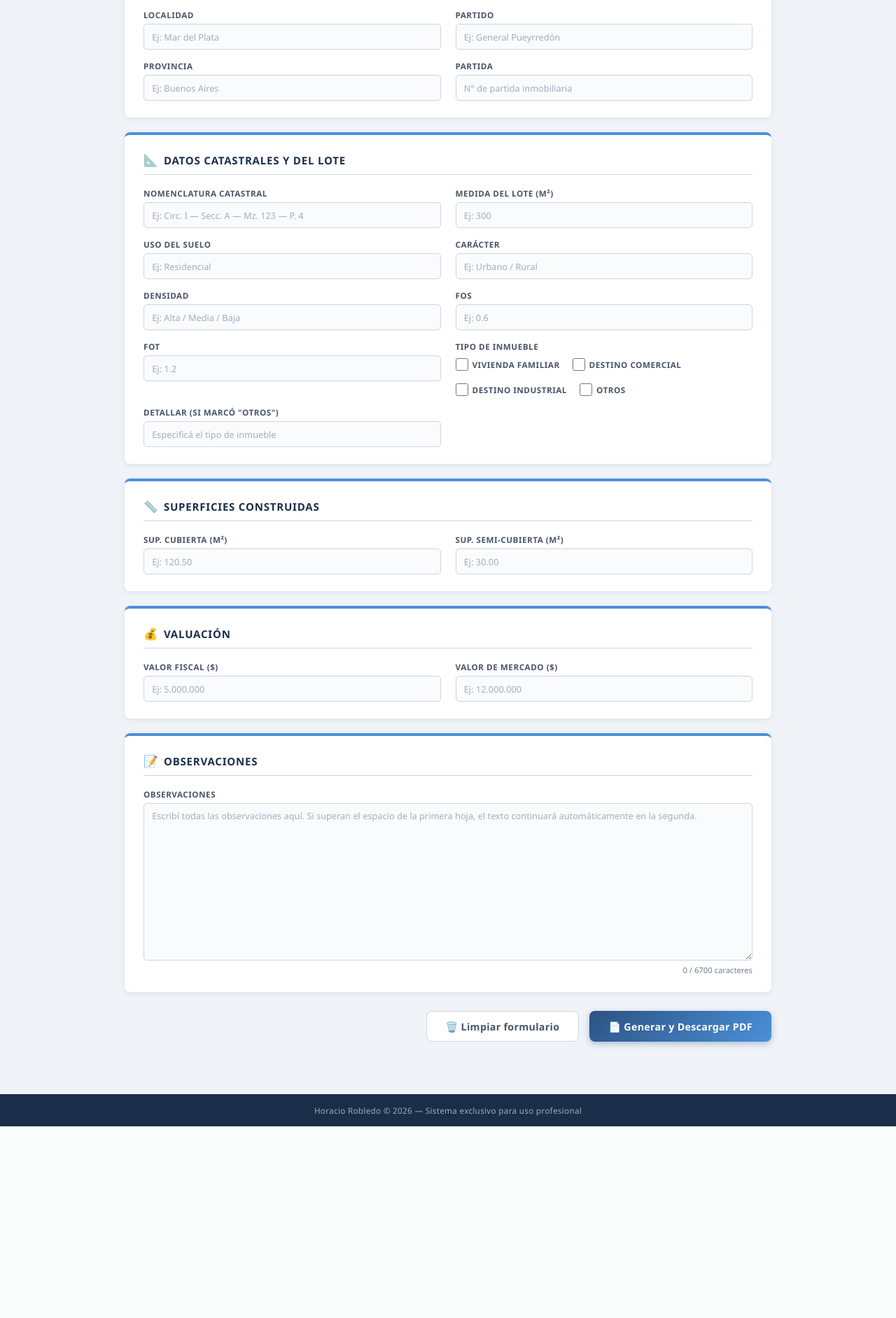
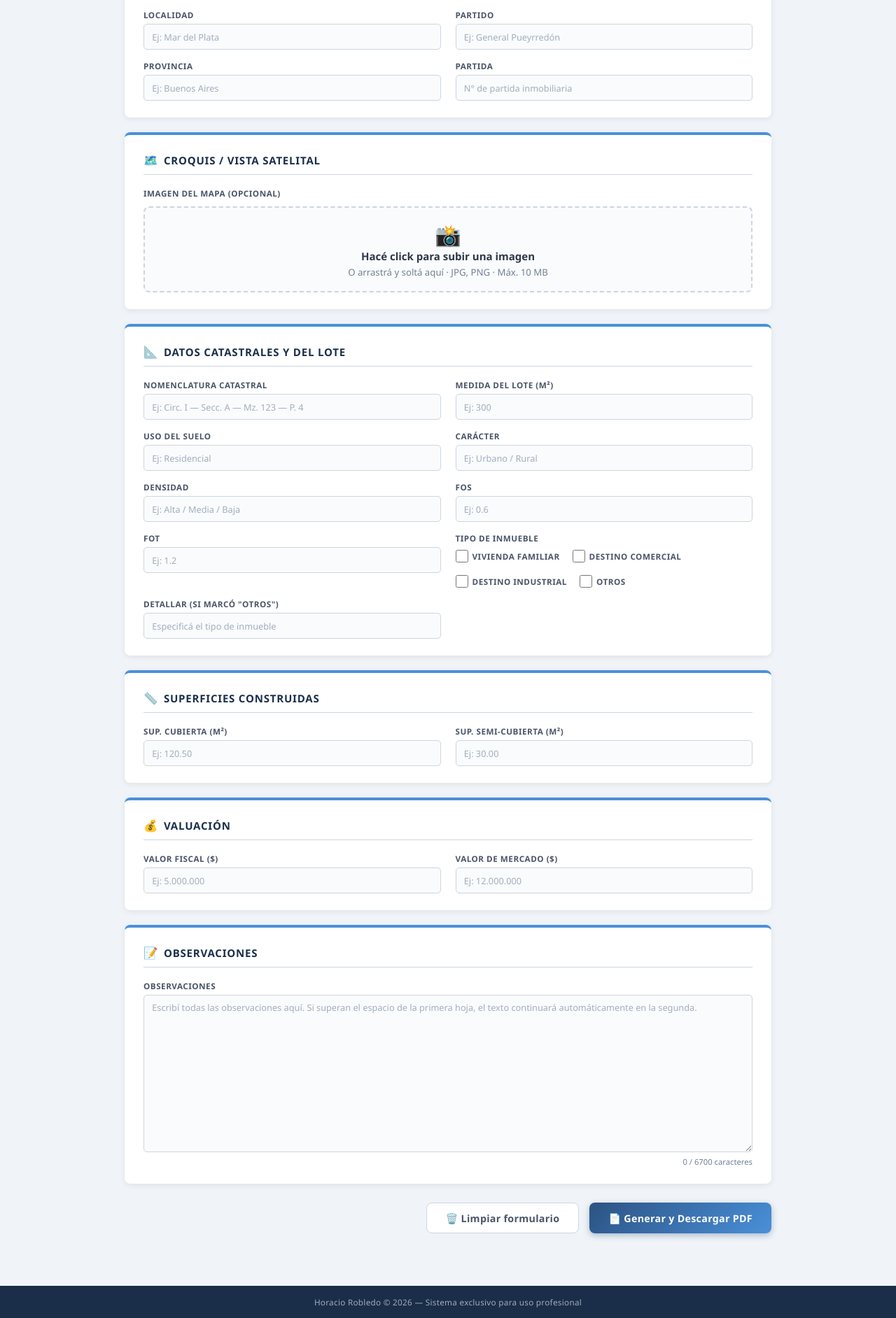
Before and after one commit to brandevs/TasadorWeb, a Flask app: page / in a window 1280 px wide. Shown: the part 733-2617 px from the top of the page at 70% size. Before the commit the page ends 2343 px from the top, so only its background shows below. Run offline with Flask 3, Linux system fonts and the light colour scheme.

Commit message:
prueba de implementacion de vista satelital

```diff
--- a/app.py
+++ b/app.py
@@ -7,10 +7,10 @@ import io
 from datetime import datetime
 from flask import Flask, render_template, request, send_file
 from pypdf import PdfReader, PdfWriter
-from pypdf.generic import BooleanObject, NameObject
+from pypdf.generic import BooleanObject, NameObject, NameObject as PDF_Name
 from reportlab.pdfgen import canvas
 from reportlab.lib.pagesizes import A4
-from reportlab.lib.utils import simpleSplit
+from reportlab.lib.utils import simpleSplit, ImageReader
 
 app = Flask(__name__)
 
@@ -48,6 +48,15 @@ CAMPOS_MAP = {
     "detallar_otros":   "topmostSubform[0].Page1[0].detallar[0]",
 }
 
+# Checkboxes: nombre en el form -> nombre del campo en el PDF
+CHECKBOXES = {
+    "VF": "topmostSubform[0].Page1[0].VF[0]",
+    "DC": "topmostSubform[0].Page1[0].DC[0]",
+    "DI": "topmostSubform[0].Page1[0].DI[0]",
+    "OT": "topmostSubform[0].Page1[0].OT[0]",
+}
+
+# Overlay descripcion
 X_INICIO     = 54
 Y_INICIO     = 162
 Y_FIN        = 38
@@ -57,6 +66,12 @@ INTERLINEADO = 10
 X_H2         = 44
 Y_H2_INICIO  = 775
 Y_H2_FIN     = 295
+
+# Coordenadas grilla croquis
+MAPA_X      = 120
+MAPA_Y      = 468
+MAPA_ANCHO  = 350
+MAPA_ALTO   = 108
 
 
 def generar_overlay_descripcion(descripcion):
@@ -101,6 +116,78 @@ def generar_overlay_descripcion(descripcion):
     return packet
 
 
+def generar_overlay_mapa(img_bytes):
+    """
+    Escala la imagen para que entre completa dentro de la grilla
+    manteniendo proporciones (contain), con fondo blanco si sobra espacio.
+    """
+    from PIL import Image
+
+    # Tamaño del canvas en pixeles a 150 dpi
+    px_ancho = int(MAPA_ANCHO * 150 / 72)
+    px_alto  = int(MAPA_ALTO  * 150 / 72)
+
+    # Abrir imagen original
+    img = Image.open(io.BytesIO(img_bytes)).convert("RGB")
+    img_w, img_h = img.size
+
+    # Escalar manteniendo proporcion para que entre completa (contain)
+    escala = min(px_ancho / img_w, px_alto / img_h)
+    nuevo_ancho = int(img_w * escala)
+    nuevo_alto  = int(img_h * escala)
+    img = img.resize((nuevo_ancho, nuevo_alto), Image.LANCZOS)
+
+    # Crear canvas blanco y pegar la imagen centrada
+    canvas_img = Image.new("RGB", (px_ancho, px_alto), (255, 255, 255))
+    offset_x = (px_ancho - nuevo_ancho) // 2
+    offset_y = (px_alto  - nuevo_alto)  // 2
+    canvas_img.paste(img, (offset_x, offset_y))
+
+    # Guardar como PNG en memoria
+    buf = io.BytesIO()
+    canvas_img.save(buf, format="PNG")
+    buf.seek(0)
+
+    # Insertar en el canvas PDF
+    packet = io.BytesIO()
+    can = canvas.Canvas(packet, pagesize=A4)
+    img_reader = ImageReader(buf)
+    can.drawImage(
+        img_reader,
+        MAPA_X, MAPA_Y,
+        width=MAPA_ANCHO, height=MAPA_ALTO,
+        preserveAspectRatio=False,
+    )
+    can.save()
+    packet.seek(0)
+    return packet
+
+
+def marcar_checkboxes(writer, checkboxes_marcados):
+    """
+    Marca o desmarca los checkboxes en el PDF.
+    checkboxes_marcados: set con los nombres de los campos marcados (ej: {"VF", "DC"})
+    """
+    from pypdf.generic import NameObject as N
+
+    for page in writer.pages:
+        if "/Annots" not in page:
+            continue
+        for annot_ref in page["/Annots"]:
+            annot = annot_ref.get_object()
+            campo = str(annot.get("/T", ""))
+            # Buscar si este campo es uno de los checkboxes
+            for nombre_form, nombre_pdf_suffix in CHECKBOXES.items():
+                # El campo en el PDF se llama "VF[0]", "DC[0]", etc.
+                if campo == f"{nombre_form}[0]":
+                    if nombre_form in checkboxes_marcados:
+                        annot[N("/V")]  = N("/1")
+                        annot[N("/AS")] = N("/1")
+                    else:
+                        annot[N("/V")]  = N("/Off")
+                        annot[N("/AS")] = N("/Off")
+
+
 @app.route("/")
 def index():
     return render_template("formulario.html")
@@ -118,6 +205,7 @@ def generar_pdf():
     if "/AcroForm" in writer._root_object:
         writer._root_object["/AcroForm"][NameObject("/NeedAppearances")] = BooleanObject(True)
 
+    # Campos de texto
     datos = {}
     for campo_web, campo_pdf in CAMPOS_MAP.items():
         datos[campo_pdf] = request.form.get(campo_web, "")
@@ -125,6 +213,14 @@ def generar_pdf():
     for page in writer.pages:
         writer.update_page_form_field_values(page, datos)
 
+    # Checkboxes
+    checkboxes_marcados = set()
+    for nombre in CHECKBOXES:
+        if request.form.get(nombre):
+            checkboxes_marcados.add(nombre)
+    marcar_checkboxes(writer, checkboxes_marcados)
+
+    # Overlay descripcion
     descripcion = request.form.get("detallar", "").strip()
     if descripcion:
         overlay_packet = generar_overlay_descripcion(descripcion)
@@ -132,6 +228,17 @@ def generar_pdf():
         writer.pages[0].merge_page(overlay.pages[0])
         if len(writer.pages) > 1 and len(overlay.pages) > 1:
             writer.pages[1].merge_page(overlay.pages[1])
+
+    # Overlay imagen del mapa
+    imagen_mapa = request.files.get("imagen_mapa")
+    if imagen_mapa and imagen_mapa.filename:
+        try:
+            img_bytes = imagen_mapa.read()
+            mapa_packet = generar_overlay_mapa(img_bytes)
+            mapa_overlay = PdfReader(mapa_packet)
+            writer.pages[0].merge_page(mapa_overlay.pages[0])
+        except Exception as e:
+            print(f"Error insertando imagen del mapa: {e}")
 
     nombre = f"tasacion_{datetime.now().strftime('%Y%m%d_%H%M%S')}.pdf"
     ruta = os.path.join(OUTPUT_DIR, nombre)
--- a/static/estilos.css
+++ b/static/estilos.css
@@ -184,6 +184,7 @@ main {
 .campo textarea {
   resize: vertical;
   min-height: 80px;
+  max-height: 400px;
   line-height: 1.5;
 }
 
--- a/templates/formulario.html
+++ b/templates/formulario.html
@@ -5,6 +5,53 @@
   <meta name="viewport" content="width=device-width, initial-scale=1.0"/>
   <title>TasadorWeb — Formulario de Tasación</title>
   <link rel="stylesheet" href="{{ url_for('static', filename='estilos.css') }}"/>
+  <style>
+    .upload-area {
+      border: 2px dashed var(--gris-borde);
+      border-radius: var(--radio);
+      padding: 1.2rem;
+      text-align: center;
+      cursor: pointer;
+      transition: border-color 0.2s, background 0.2s;
+      background: #fafbfc;
+      margin-top: 0.4rem;
+    }
+    .upload-area:hover, .upload-area.drag-over {
+      border-color: var(--azul-claro);
+      background: #ebf4ff;
+    }
+    .upload-area input[type="file"] { display: none; }
+    .upload-texto { font-size: 0.88rem; color: #718096; margin-top: 0.3rem; }
+    .upload-icono { font-size: 2rem; }
+    #preview-mapa {
+      display: none;
+      margin-top: 0.8rem;
+      position: relative;
+    }
+    #preview-mapa img {
+      width: 100%;
+      max-height: 260px;
+      object-fit: cover;
+      border-radius: 6px;
+      border: 1.5px solid var(--gris-borde);
+    }
+    #btn-quitar-mapa {
+      position: absolute;
+      top: 6px;
+      right: 6px;
+      background: rgba(0,0,0,0.55);
+      color: white;
+      border: none;
+      border-radius: 50%;
+      width: 26px;
+      height: 26px;
+      font-size: 0.85rem;
+      cursor: pointer;
+      display: flex;
+      align-items: center;
+      justify-content: center;
+    }
+  </style>
 </head>
 <body>
 
@@ -19,7 +66,7 @@
   </header>
 
   <main>
-    <form action="/generar-pdf" method="POST" id="formTasacion">
+    <form action="/generar-pdf" method="POST" enctype="multipart/form-data" id="formTasacion">
 
       <input type="hidden" name="pdf_base" value="minutaRobledo.pdf" />
 
@@ -130,6 +177,27 @@
         </div>
       </section>
 
+      <!-- SECCIÓN: CROQUIS / VISTA SATELITAL -->
+      <section class="card">
+        <h2 class="section-title">
+          <span class="section-icon">🗺️</span> Croquis / Vista Satelital
+        </h2>
+        <div class="campo">
+          <label>Imagen del mapa (opcional)</label>
+          <div class="upload-area" id="uploadArea" onclick="document.getElementById('imagen_mapa').click()">
+            <div class="upload-icono">📸</div>
+            <div><strong>Hacé click para subir una imagen</strong></div>
+            <div class="upload-texto">O arrastrá y soltá aquí · JPG, PNG · Máx. 10 MB</div>
+            <input type="file" id="imagen_mapa" name="imagen_mapa"
+                   accept="image/jpeg,image/png,image/webp" />
+          </div>
+          <div id="preview-mapa">
+            <img id="preview-img" src="" alt="Vista previa del mapa" />
+            <button type="button" id="btn-quitar-mapa" title="Quitar imagen">✕</button>
+          </div>
+        </div>
+      </section>
+
       <!-- SECCIÓN 3: DATOS CATASTRALES -->
       <section class="card">
         <h2 class="section-title">
@@ -181,16 +249,16 @@
             <label>Tipo de Inmueble</label>
             <div class="checkboxes">
               <label class="check-label">
-                <input type="checkbox" name="VF" /> Vivienda familiar
+                <input type="checkbox" name="VF" value="1" /> Vivienda familiar
               </label>
               <label class="check-label">
-                <input type="checkbox" name="DC" /> Destino comercial
+                <input type="checkbox" name="DC" value="1" /> Destino comercial
               </label>
               <label class="check-label">
-                <input type="checkbox" name="DI" /> Destino industrial
+                <input type="checkbox" name="DI" value="1" /> Destino industrial
               </label>
               <label class="check-label">
-                <input type="checkbox" name="OT" /> Otros
+                <input type="checkbox" name="OT" value="1" /> Otros
               </label>
             </div>
           </div>
@@ -286,6 +354,7 @@
         document.getElementById("formTasacion").reset();
         document.getElementById("contadorDetallar").textContent = "0 / 6700 caracteres";
         document.getElementById("contadorDetallar").style.color = "#718096";
+        quitarImagenMapa();
       }
     }
 
@@ -298,6 +367,54 @@
         btn.disabled = false;
       }, 4000);
     });
+
+    // ── UPLOAD IMAGEN MAPA ────────────────────────────────────────────────
+    const inputImagen = document.getElementById("imagen_mapa");
+    const previewDiv  = document.getElementById("preview-mapa");
+    const previewImg  = document.getElementById("preview-img");
+    const uploadArea  = document.getElementById("uploadArea");
+
+    inputImagen.addEventListener("change", function () {
+      if (this.files && this.files[0]) mostrarPreview(this.files[0]);
+    });
+
+    uploadArea.addEventListener("dragover", function (e) {
+      e.preventDefault();
+      this.classList.add("drag-over");
+    });
+    uploadArea.addEventListener("dragleave", function () {
+      this.classList.remove("drag-over");
+    });
+    uploadArea.addEventListener("drop", function (e) {
+      e.preventDefault();
+      this.classList.remove("drag-over");
+      const file = e.dataTransfer.files[0];
+      if (file && file.type.startsWith("image/")) {
+        const dt = new DataTransfer();
+        dt.items.add(file);
+        inputImagen.files = dt.files;
+        mostrarPreview(file);
+      }
+    });
+
+    function mostrarPreview(file) {
+      const reader = new FileReader();
+      reader.onload = function (e) {
+        previewImg.src = e.target.result;
+        previewDiv.style.display = "block";
+        uploadArea.style.display = "none";
+      };
+      reader.readAsDataURL(file);
+    }
+
+    function quitarImagenMapa() {
+      previewImg.src = "";
+      previewDiv.style.display = "none";
+      uploadArea.style.display = "block";
+      inputImagen.value = "";
+    }
+
+    document.getElementById("btn-quitar-mapa").addEventListener("click", quitarImagenMapa);
   </script>
 
   <script>
```
Also changed, not shown: 11 other files.
